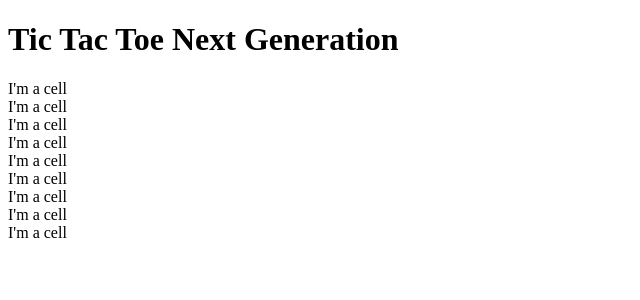
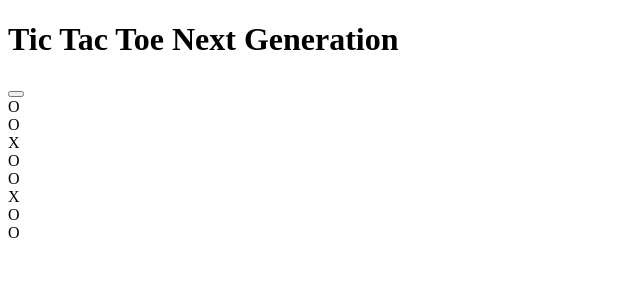
Before and after one commit to danrosenthal/tic-tac-toe-ng, a Next.js app: page / in a window 1280 px wide. Shown: the top 300 px of the page, without its empty margins (0-640 px from the left). Built offline with nearby package versions, Linux system fonts and the light colour scheme.

Commit message:
add more tests and a cells API

```diff
--- a/components/Board/index.tsx
+++ b/components/Board/index.tsx
@@ -2,13 +2,22 @@ import * as React from "react";
 
 import Cell from '../Cell/index';
 
-export interface Props {
-  columns: number;
+export interface Cell {
+  value: string | null;
+  onClick(): void;
 }
 
-export default function Board({columns}: Props) {
-  const numOfCells = columns * columns;
+export interface Props {
+  cells: Cell[][];
+}
 
-  const cellMarkup = Array(numOfCells).fill(<Cell />);
+export default function Board({cells}: Props) {
+
+  const cellMarkup = cells.map((matrix, verticalIndex) => {
+    return matrix.map((cell, horizontalIndex) => {
+      return (<Cell key={`${verticalIndex}, ${horizontalIndex}`} onClick={cell.onClick} value={cell.value} />);
+    })
+  });
+
   return <div>{cellMarkup}</div>;
 }
--- a/components/Cell/index.tsx
+++ b/components/Cell/index.tsx
@@ -1,8 +1,13 @@
 import * as React from "react";
 
 export interface Props {
+  value: string | null;
+  onClick(): void;
 }
 
-export default function Cell({}: Props) {
-  return <div>I'm a cell</div>;
+export default function Cell({
+  value,
+  onClick
+}: Props) {
+  return value ? <div>{value}</div> : <button onClick={onClick}>{value}</button>;
 }
--- a/pages/index.tsx
+++ b/pages/index.tsx
@@ -2,10 +2,18 @@ import * as React from "react";
 import Board from "../components/Board";
 
 export default function Index() {
+  const cells = [
+    [{value: null, onClick: noop}, {value: 'O', onClick: noop}, {value: 'O', onClick: noop}],
+    [{value: 'X', onClick: noop}, {value: 'O', onClick: noop}, {value: 'O', onClick: noop}],
+    [{value: 'X', onClick: noop}, {value: 'O', onClick: noop}, {value: 'O', onClick: noop}],
+  ];
+
   return (
     <>
       <h1>Tic Tac Toe Next Generation</h1>
-      <Board columns={3} />
+      <Board cells={cells} />
     </>
   );
 }
+
+function noop() {};
```
Also changed, not shown: 1 other file (tests, documents, lock files or other folders).
